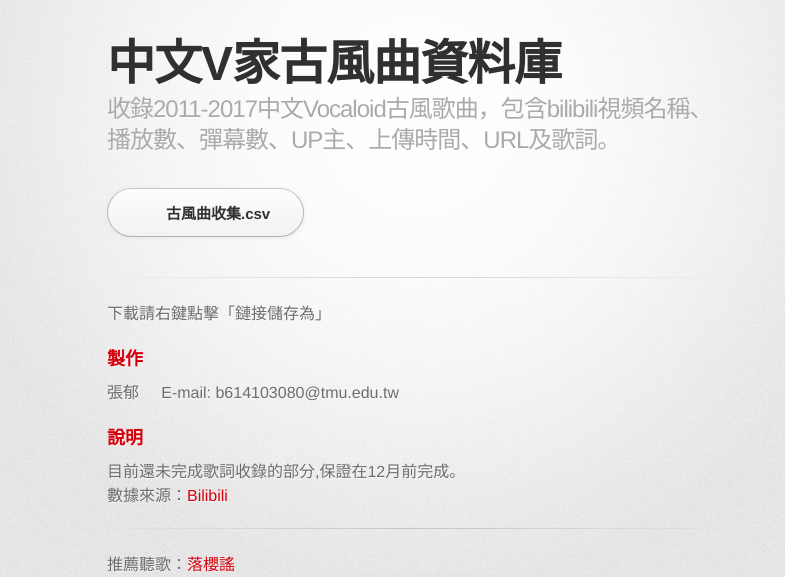
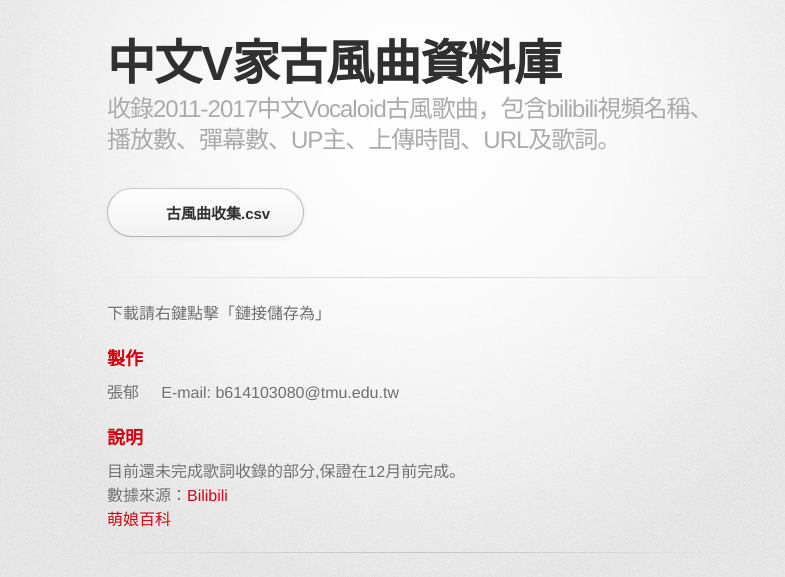
Before and after one commit to fireindark707/ChineseV_GUFENG, a Jekyll site: the page built from docs/index.md, in a window 1280 px wide. Shown: the top 577 px of the page, without its empty margins (223-1008 px from the left). Built offline with Jekyll 4.4.1, drawn with Linux system fonts in a browser that asks for light colours; some web fonts are replaced; grey boxes are pictures that could not be loaded.

Commit message:
Update index.md

```diff
--- a/docs/index.md
+++ b/docs/index.md
@@ -9,6 +9,7 @@ E-mail: b614103080@tmu.edu.tw
 
 目前還未完成歌詞收錄的部分,保證在12月前完成。
 數據來源：[Bilibili](www.bilibili.com)
+[萌娘百科](https://zh.moegirl.org)
 
 ---
 
```
